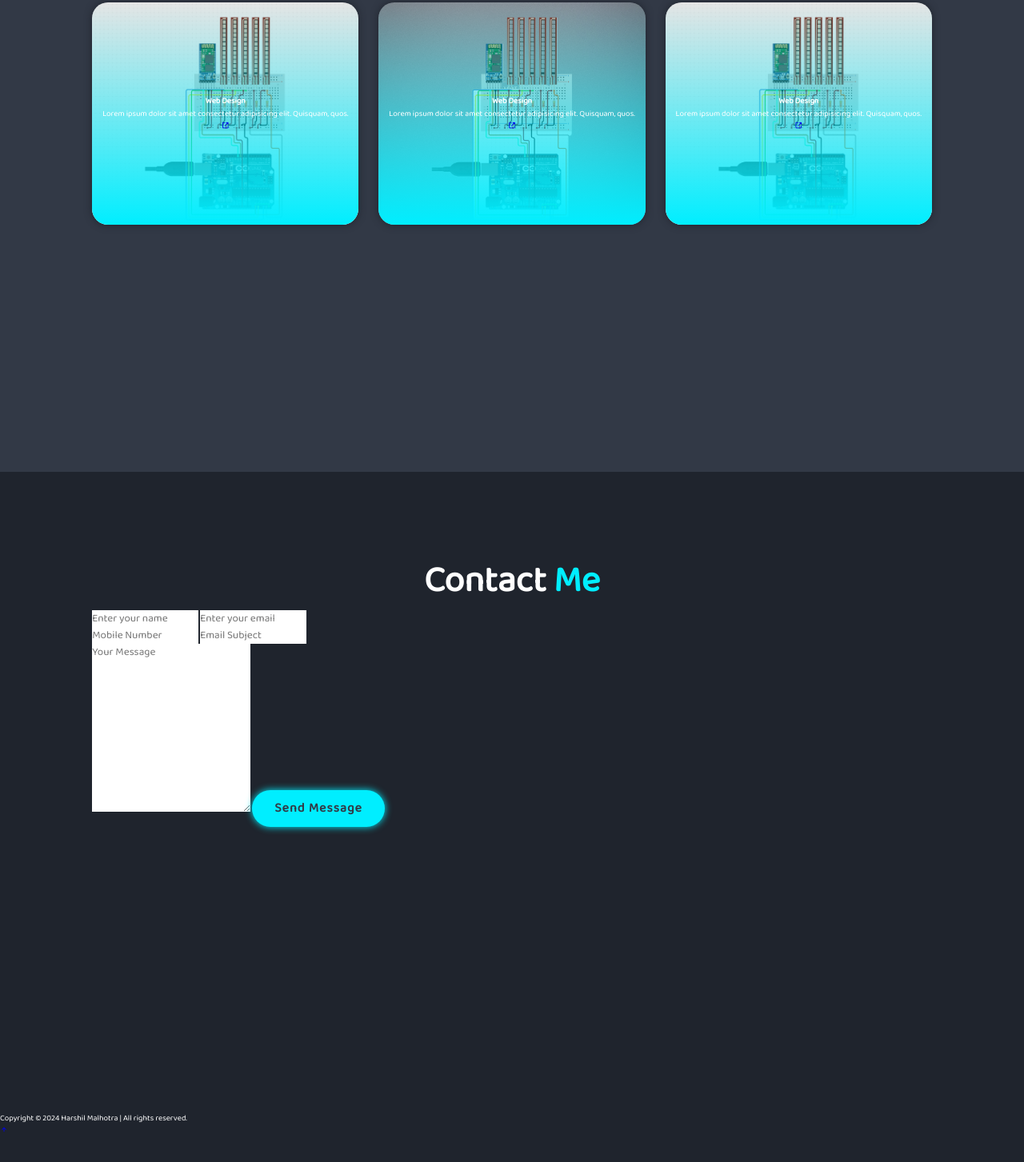
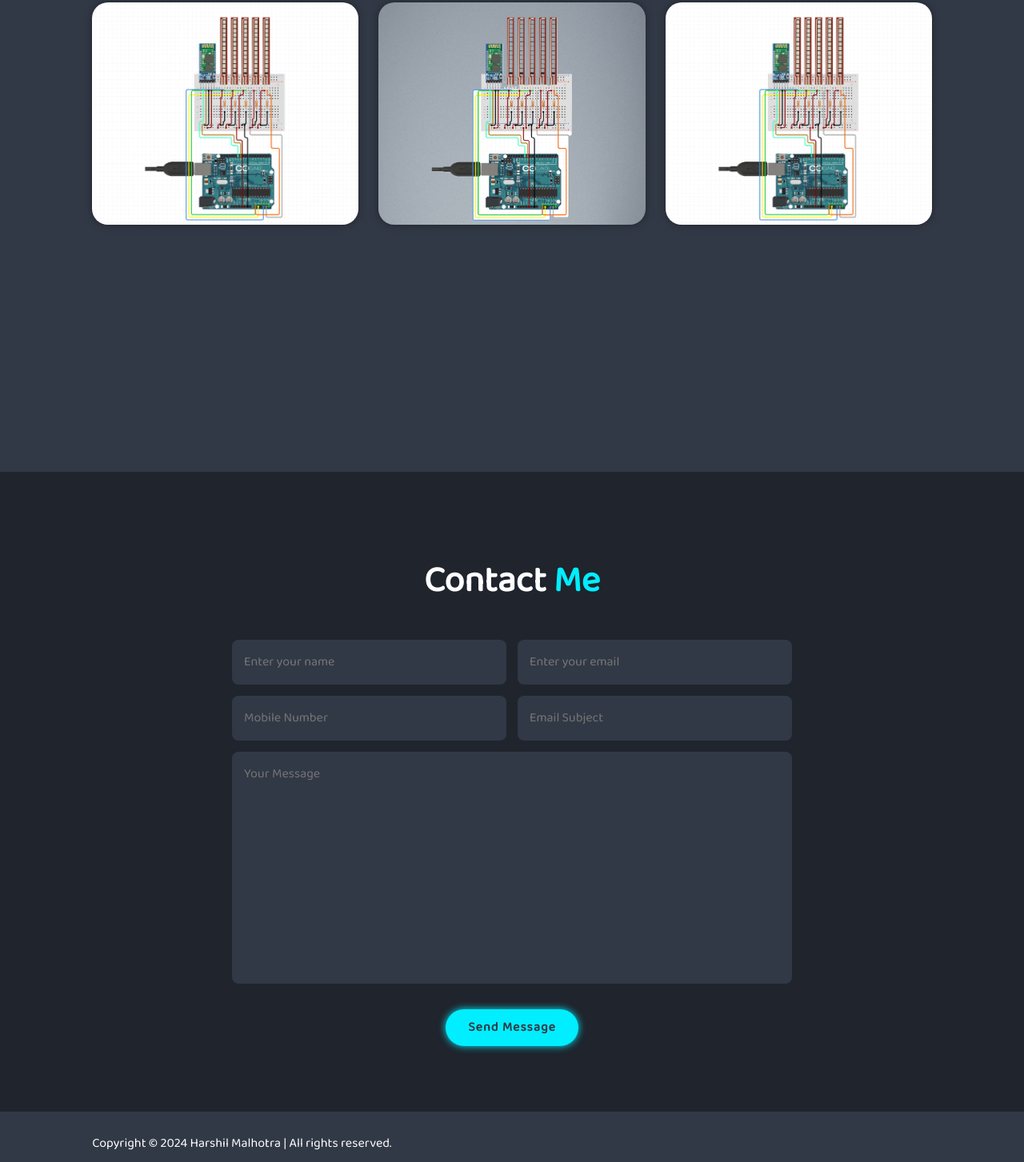
Before and after one commit to Harshilmalhotra/portfolio_website_1.0, a plain HTML site: page index.html in a window 1280 px wide. Shown: the part 1810-3263 px from the top of the page at 80% size. Before the commit the page ends 3232 px from the top, so only its background shows below. Drawn offline with nearby package versions, Linux system fonts and the light colour scheme.

Commit message:
Update style.css

```diff
--- a/style.css
+++ b/style.css
@@ -160,11 +160,11 @@ span {
 }
 
 
-.about{
+.about {
     display: flex;
     justify-content: center;
     align-items: center;
-    gap:2rem;
+    gap: 2rem;
     background: var(--second-bg-color);
 }
 
@@ -174,23 +174,23 @@ span {
 
 }
 
-.heading{
+.heading {
     text-align: center;
     font-size: 4.5rem;
 }
 
 
-.about-content h2{
+.about-content h2 {
     line-height: 1.2;
     text-align: left;
 }
 
-.about-content h3{
+.about-content h3 {
     font-size: 2.6rem;
 }
 
 
-.about-content p{
+.about-content p {
     font-size: 1.6rem;
     margin: 2rem 0 3rem;
 }
@@ -198,36 +198,40 @@ span {
 
 
 ::-webkit-scrollbar {
-    width: 8px; /* Set the width of the scrollbar */
+    width: 8px;
+    /* Set the width of the scrollbar */
 }
 
 ::-webkit-scrollbar-thumb {
-    background-color: #0ef; /* Set the color of the scrollbar thumb */
-    border-radius: 6px; /* Set the radius of the scrollbar thumb */
+    background-color: #0ef;
+    /* Set the color of the scrollbar thumb */
+    border-radius: 6px;
+    /* Set the radius of the scrollbar thumb */
 }
 
 ::-webkit-scrollbar-track {
-    background-color: transparent; /* Set the color of the scrollbar track */
+    background-color: transparent;
+    /* Set the color of the scrollbar track */
 }
 
 
 
-.portfolio{
+.portfolio {
     background: var(--second-bg-color);
 }
 
-.portfolio h2{
+.portfolio h2 {
     margin-bottom: 4rem;
 }
 
-.portfolio-container{
-    display:grid;
+.portfolio-container {
+    display: grid;
     grid-template-columns: repeat(3, 1fr);
     align-items: center;
     gap: 2.5rem;
 }
 
-.portfolio-container .portfolio-box{
+.portfolio-container .portfolio-box {
     position: relative;
     border-radius: 2rem;
     box-shadow: 0 0 1rem var(--bg-color);
@@ -235,24 +239,137 @@ span {
     display: flex;
 }
 
-.portfolio-box img{
+.portfolio-box img {
     width: 100%;
+    transition: .5s ease;
 
 }
 
-.portfolio-box .portfolio-layer{
+.portfolio-box:hover img {
+    transform: scale(1.1);
+}
+
+.portfolio-box .portfolio-layer {
     position: absolute;
     bottom: 0;
     left: 0;
     width: 100%;
-    height:100%;
-    background: linear-gradient(rgba(0,0,0,.1),var(--main-color));
+    height: 100%;
+    background: linear-gradient(rgba(0, 0, 0, .1), var(--main-color));
 
-display: flex;
+    display: flex;
     justify-content: center;
     align-items: center;
     flex-direction: column;
     text-align: center;
-    padding: 0.4rem;
+    padding: 0 4rem;
+    transform: translateY(100%);
+    transition: .5s ease;
+
 
 }
+
+.portfolio-box:hover .portfolio-layer {
+    transform: translateY(0);
+
+}
+
+
+.portfolio-layer h4 {
+    font-size: 3rem;
+}
+
+.portfolio-layer p {
+    font-size: 1.6rem;
+    margin: .3rem 0 1rem;
+}
+
+
+.portfolio-layer a {
+    display: inline-flex;
+    justify-content: center;
+    align-items: center;
+    width: 5rem;
+    height: 5rem;
+    background: var(--text-color);
+    border-radius: 50%;
+}
+
+
+.portfolio-layer a i {
+    font-size: 2rem;
+    color: var(--second-bg-color);
+}
+
+
+.contact h2 {
+    margin-bottom: 3rem;
+}
+
+.contact form {
+    max-width: 70rem;
+    margin: 1rem auto;
+    text-align: center;
+    margin-bottom: 3rem;
+}
+
+.contact form .input-box {
+    display: flex;
+    justify-content: space-between;
+    flex-wrap: wrap;
+}
+
+.contact form .input-box input,
+.contact form textarea {
+    width: 100%;
+    padding: 1.5rem;
+    font-size: 1.6rem;
+    color: var(--text-color);
+    background: var(--second-bg-color);
+    border-radius: .8rem;
+    margin: .7rem 0;
+
+
+}
+
+.contact form .input-box input{
+    width: 49%;
+}
+
+
+.contact form textarea{
+    resize: none;
+}
+
+.contact form .btn{
+    margin-top: 2rem;
+    cursor: pointer;
+}
+
+
+.footer{
+    display: flex   ;
+    justify-content: space-between;
+    align-items: center;
+    flex-wrap: wrap;
+    padding: 2rem 9%;
+    background: var(--second-bg-color);
+
+}
+
+.footer-text{
+    font-size: 1.6rem;
+}
+
+.footer-iconTop a{
+    display: inline-flex;
+    justify-content: center;
+    align-items: center;
+    padding: .8rem;
+    border-radius: .8rem;
+}
+
+.footer-iconTop a i{
+    font-size: 2.4rem;
+    color: var(--second-bg-color);
+}
```
